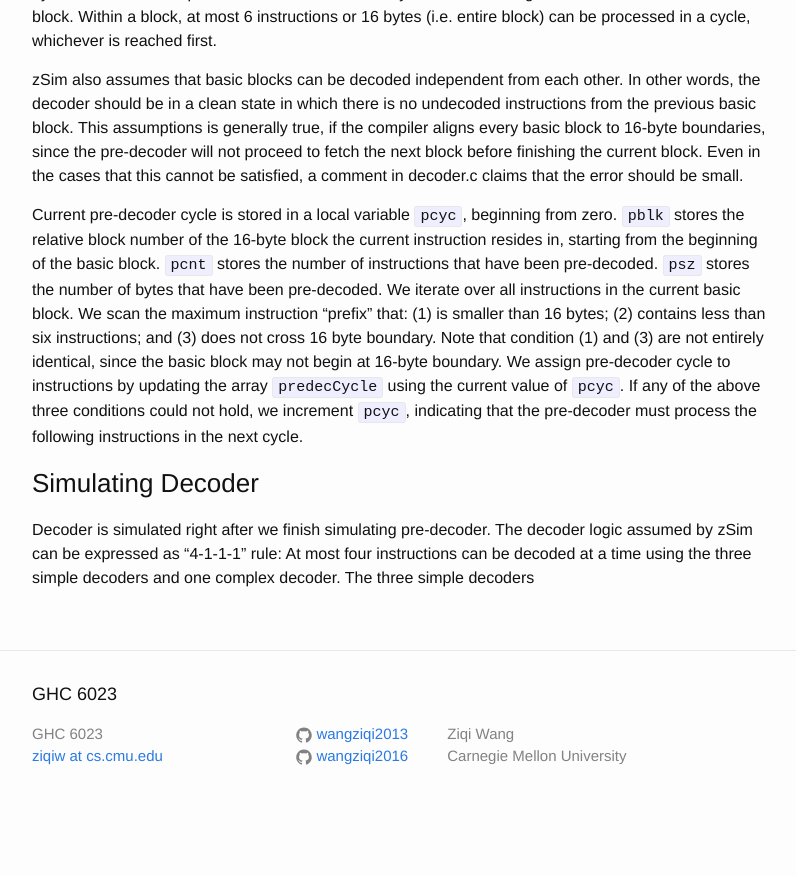
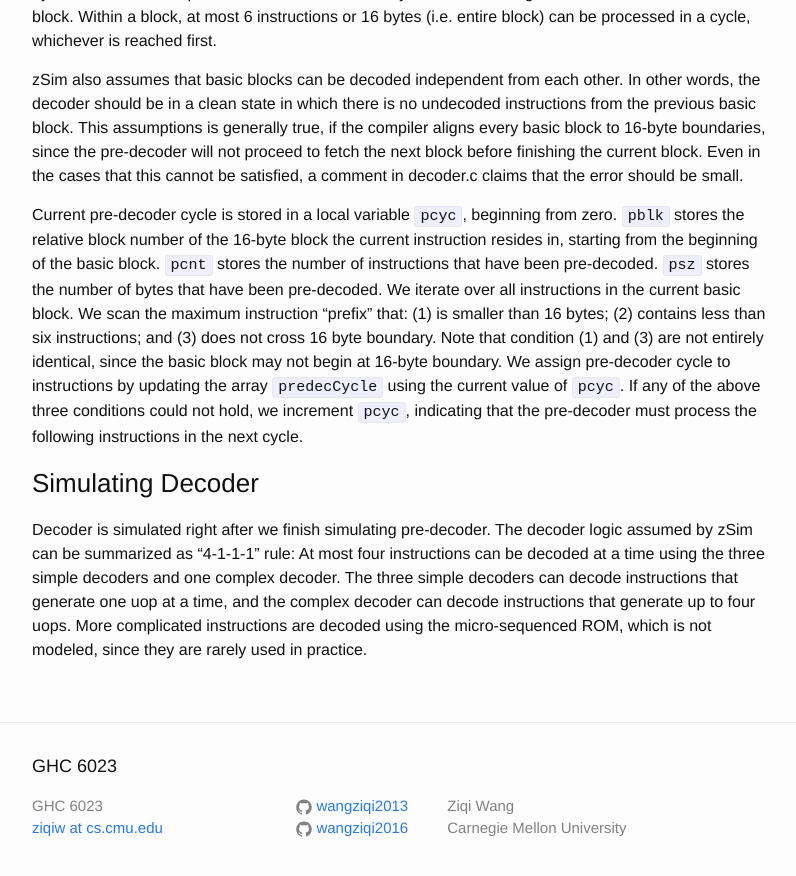
Before and after one commit to wangziqi2013/wangziqi2013.github.io, a Jekyll site: the page built from _posts/2019-12-31-zsim-microarch.markdown, in a window 1280 px wide and 900 px high, scrolled down 9127 px. Shown: the top 876 px of the window, without its empty margins (238-1034 px from the left). Built offline with Jekyll 4.4.1, drawn with Linux system fonts in a browser that asks for light colours; before the commit the page ends 9955 px from its top, so only the background shows below that.

Commit message:
Adding decoder

```diff
--- a/_posts/2019-12-31-zsim-microarch.markdown
+++ b/_posts/2019-12-31-zsim-microarch.markdown
@@ -335,6 +335,8 @@ in the next cycle.
 
 ### Simulating Decoder
 
-Decoder is simulated right after we finish simulating pre-decoder. The decoder logic assumed by zSim can be expressed as
+Decoder is simulated right after we finish simulating pre-decoder. The decoder logic assumed by zSim can be summarized as
 "4-1-1-1" rule: At most four instructions can be decoded at a time using the three simple decoders and one complex decoder.
-The three simple decoders
+The three simple decoders can decode instructions that generate one uop at a time, and the complex decoder can decode
+instructions that generate up to four uops. More complicated instructions are decoded using the micro-sequenced ROM, which
+is not modeled, since they are rarely used in practice.
```
